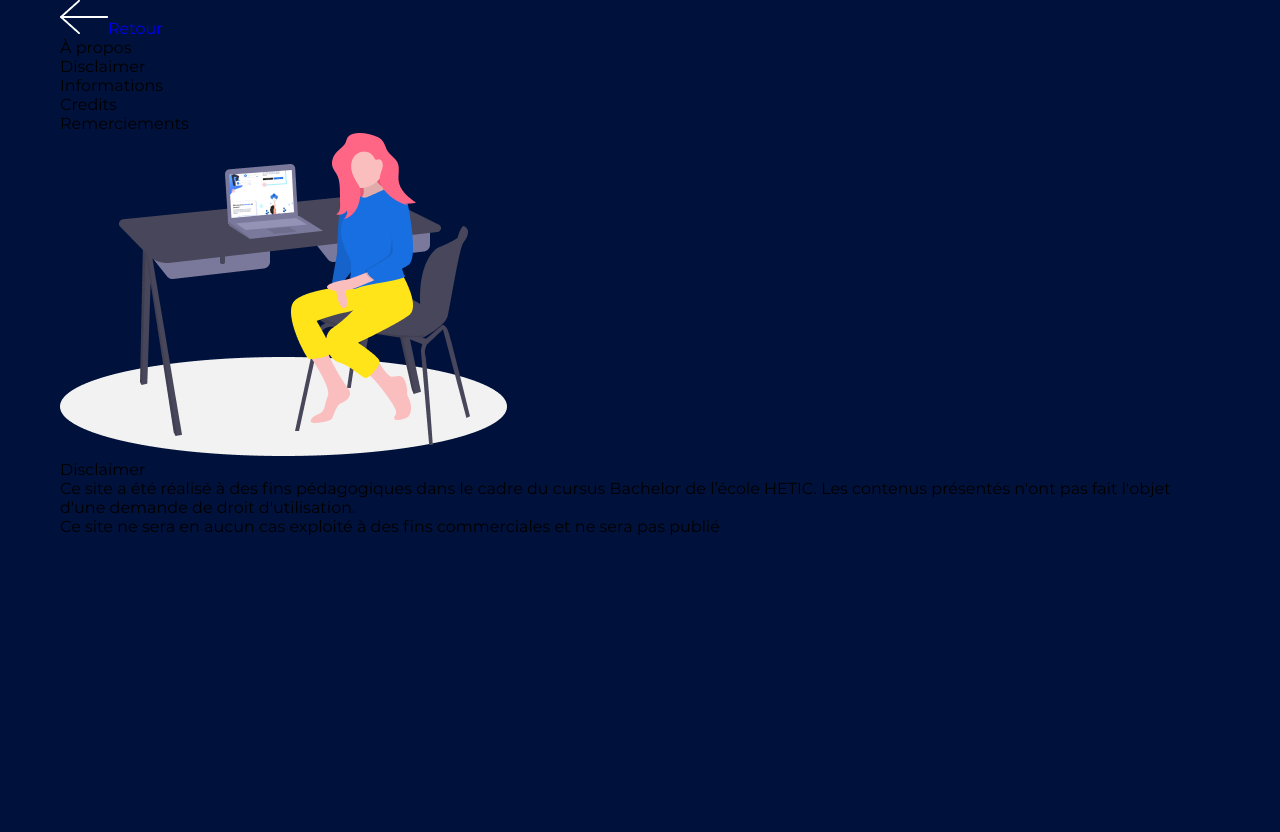
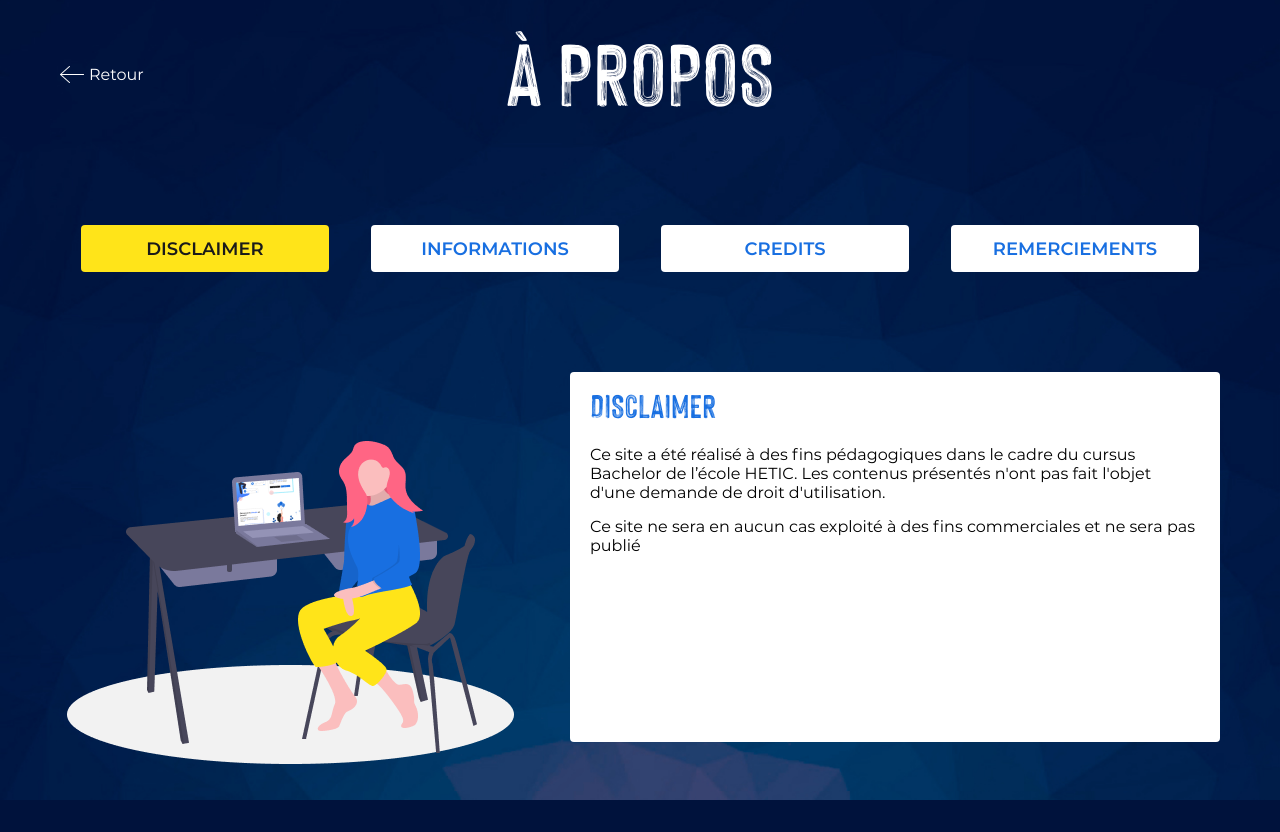
Before and after one commit to Lucas-Moreno/webdoc-BlockChain, a React (Create React App) app: page /apropos in a window 1280 px wide. Before the commit the page ends 800 px from the top, so only its background shows below. Built offline with nearby package versions, Linux system fonts and the light colour scheme.

Commit message:
[ENV] push with component scss

```diff
--- /dev/null
+++ b/src/Assets/scss/components/apropos/_apropos.scss
@@ -0,0 +1,135 @@
+$apropos-title-font-sizes: (
+  null: 6rem /* 96px */,
+);
+
+$apropos-navigation-item-font-sizes: (
+  null: 1.125rem /* 18px */,
+);
+
+$apropos-content-title-font-sizes: (
+  null: 2.25rem /* 36px */,
+);
+
+.apropos__container {
+  height: 100vh;
+  background-image: url(../../../images/background-introduction-desktop.jpg);
+  background-position: center;
+  background-repeat: no-repeat;
+  background-size: cover;
+  // -webkit-user-select: none; /* Safari */
+  // -moz-user-select: none; /* Firefox */
+  // -ms-user-select: none; /* IE10+/Edge */
+  user-select: none; /* Standard */
+
+  .apropos {
+    position: relative;
+    display: grid;
+    grid-template-columns: repeat(12, 1fr);
+    grid-gap: 0 $main-gap;
+    grid-template-areas:
+      'back back . title title title title title title . . .'
+      'nav nav nav nav nav nav nav nav nav nav nav nav'
+      'contents contents contents contents contents contents contents contents contents contents contents contents';
+
+    &__back {
+      grid-area: back;
+      margin-top: 4.0625rem; // 65px
+
+      .back {
+        display: flex;
+        flex-direction: row;
+        justify-content: start;
+        align-items: center;
+
+        &__arrow {
+          width: 24px;
+          height: 17px;
+        }
+
+        &__text {
+          color: v(white-color);
+          margin-left: 0.3125rem; // 5px
+        }
+      }
+    }
+
+    &__title {
+      @include font-size($apropos-title-font-sizes);
+      font-family: $hackney-font-stack;
+      grid-area: title;
+      color: v(white-color);
+      text-align: center;
+      text-transform: uppercase;
+      margin-top: 0.625rem; // 10px
+    }
+
+    &__navigation {
+      grid-area: nav;
+      margin: 6.25rem 0 6.25rem 0; // 100px 0 100px 0
+
+      .list {
+        display: flex;
+        flex-direction: row;
+        justify-content: space-around;
+      }
+
+      .item {
+        @include font-size($apropos-navigation-item-font-sizes);
+        display: flex;
+        flex-direction: row;
+        justify-content: center;
+        align-items: center;
+        width: 248px;
+        height: 47px;
+        border-radius: 4px;
+        background-color: v(white-color);
+        color: v(blue-color);
+        text-transform: uppercase;
+        cursor: pointer;
+        font-weight: 600;
+
+        &.active {
+          background-color: v(yellow-color);
+          color: v(black-custom-color);
+        }
+      }
+    }
+
+    &__contents {
+      grid-area: contents;
+      display: flex;
+      flex-direction: row;
+
+      .illustration {
+        display: block;
+        min-width: 460px;
+        min-height: 460px;
+        display: flex;
+        flex-direction: column;
+        justify-content: center;
+        align-items: center;
+      }
+
+      .content {
+        background-color: v(white-color);
+        border-radius: 4px;
+        padding: 0.625rem 1.25rem; // 10px 20px
+        margin-left: 3.125rem; // 50px
+        max-height: 350px;
+        overflow: auto;
+
+        &__title {
+          @include font-size($apropos-content-title-font-sizes);
+          font-family: $hackney-font-stack;
+          color: v(blue-color);
+          text-transform: uppercase;
+          margin-bottom: 1.25rem; // 20px
+        }
+
+        p {
+          margin-bottom: 0.9375rem; // 15px
+        }
+      }
+    }
+  }
+}
--- a/src/Assets/scss/style.scss
+++ b/src/Assets/scss/style.scss
@@ -35,4 +35,4 @@
 @import "./components/introduction/_texts";
 @import "./components/navigation/_navigation";
 @import "./components/icons/_icons";
-// @import "./components/apropos/_apropos";
+@import "./components/apropos/_apropos";
```
